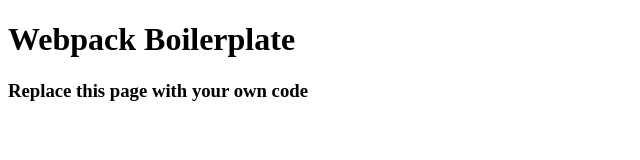
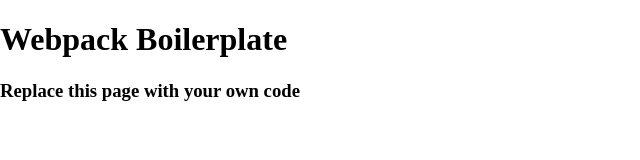
Before and after one commit to quantumtom/pfc, a website built with webpack: page index.ejs in a window 1280 px wide. Shown: the whole page, without its empty margins (0-640 px from the left). Built offline with nearby package versions, Linux system fonts and the light colour scheme.

Commit message:
Update dev config.

```diff
--- a/index.ejs
+++ b/index.ejs
@@ -2,8 +2,13 @@
 <html lang="en">
 <head>
     <meta charset="UTF-8">
-    <meta name="viewport" content="width=device-width">
+    <meta name="viewport" content="width=device-width,initial-scale=1,maximum-scale=1,user-scalable=0">
     <title><%= htmlWebpackPlugin.options.title %></title>
+    <style>
+        body {
+            margin: 0;
+        }
+    </style>
 </head>
 <body>
     <div class="content">
```
